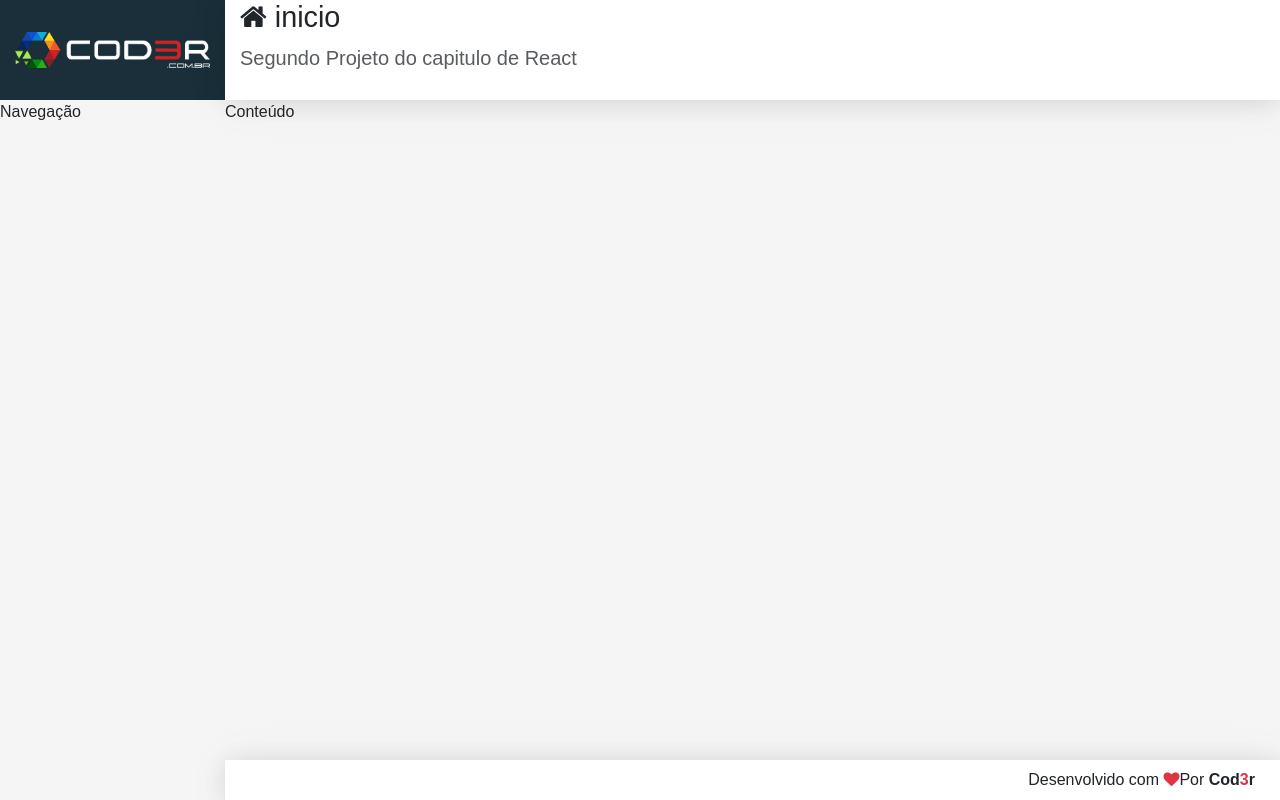
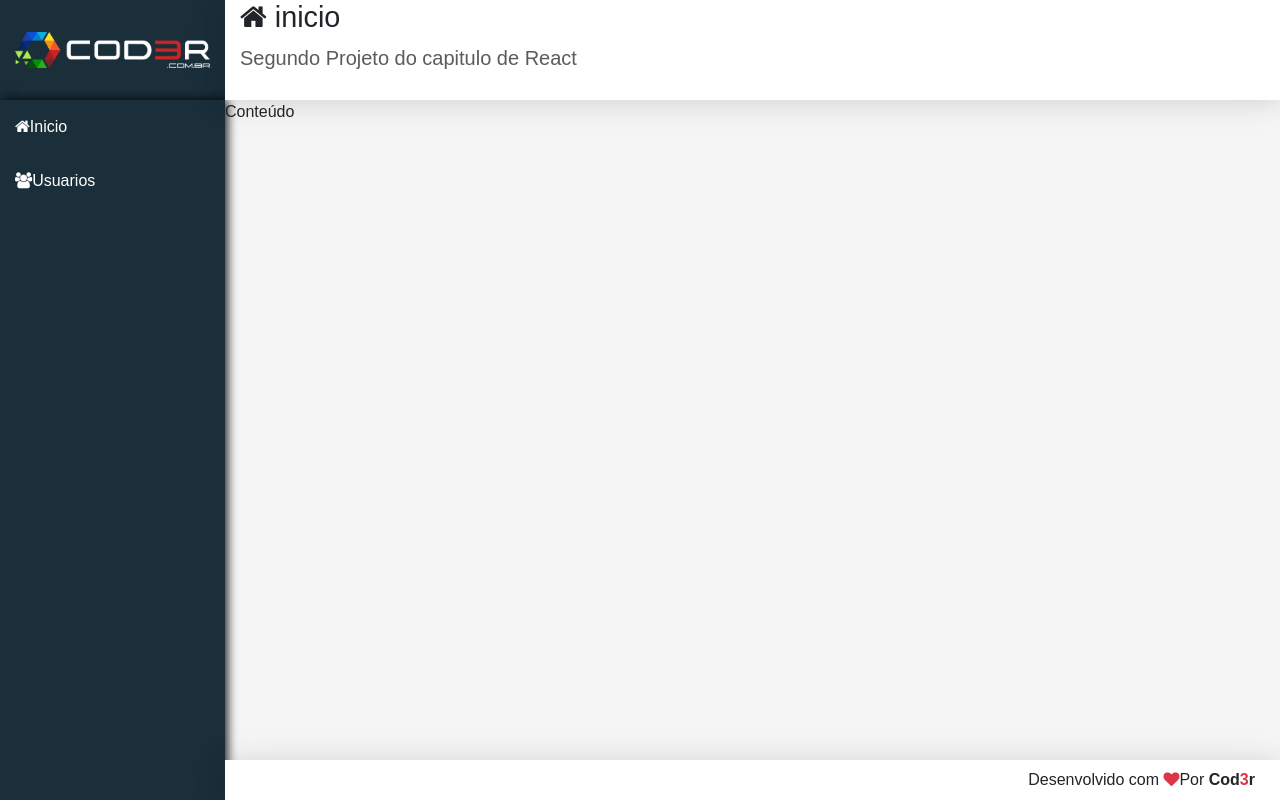
Before and after one commit to Rubenslourenco/ProjetoCadastroUsuario, a React (Create React App) app in the folder crud/frontend/: page / in a window 1280 px wide. Built offline with nearby package versions, Linux system fonts and the light colour scheme.

Commit message:
Componente de navegação

```diff
--- a/crud/frontend/src/components/template/Nav.css
+++ b/crud/frontend/src/components/template/Nav.css
@@ -0,0 +1,18 @@
+aside.menu-area {
+    background-color: var(--bg-dark);
+    box-shadow:
+        2px 0 10px 0 rgba(0, 0, 0, 0.12),
+        2px 0 10px 0 rgba(0, 0, 0, 0.9);
+}
+
+.menu a {
+    display: block;
+    text-decoration: none;
+    color: #FFF;
+    font-weight: 300;
+    padding: 15px;
+}
+
+.menu a:hover {
+    background: linear-gradient(135deg, #07a7e3 0%, #32dac3 100%);
+}
--- a/crud/frontend/src/components/template/Nav.jsx
+++ b/crud/frontend/src/components/template/Nav.jsx
@@ -2,6 +2,13 @@
 import React from 'react'
 
 export default props =>
-    <aside>
-        Navegação
+    <aside className='menu-area'>
+        <nav className='menu'>
+            <a href="#/">
+            <i className='fa fa-home'></i>Inicio
+            </a>
+            <a href="#users">
+            <i className='fa fa-users'></i>Usuarios
+            </a>
+        </nav>
     </aside>
```
